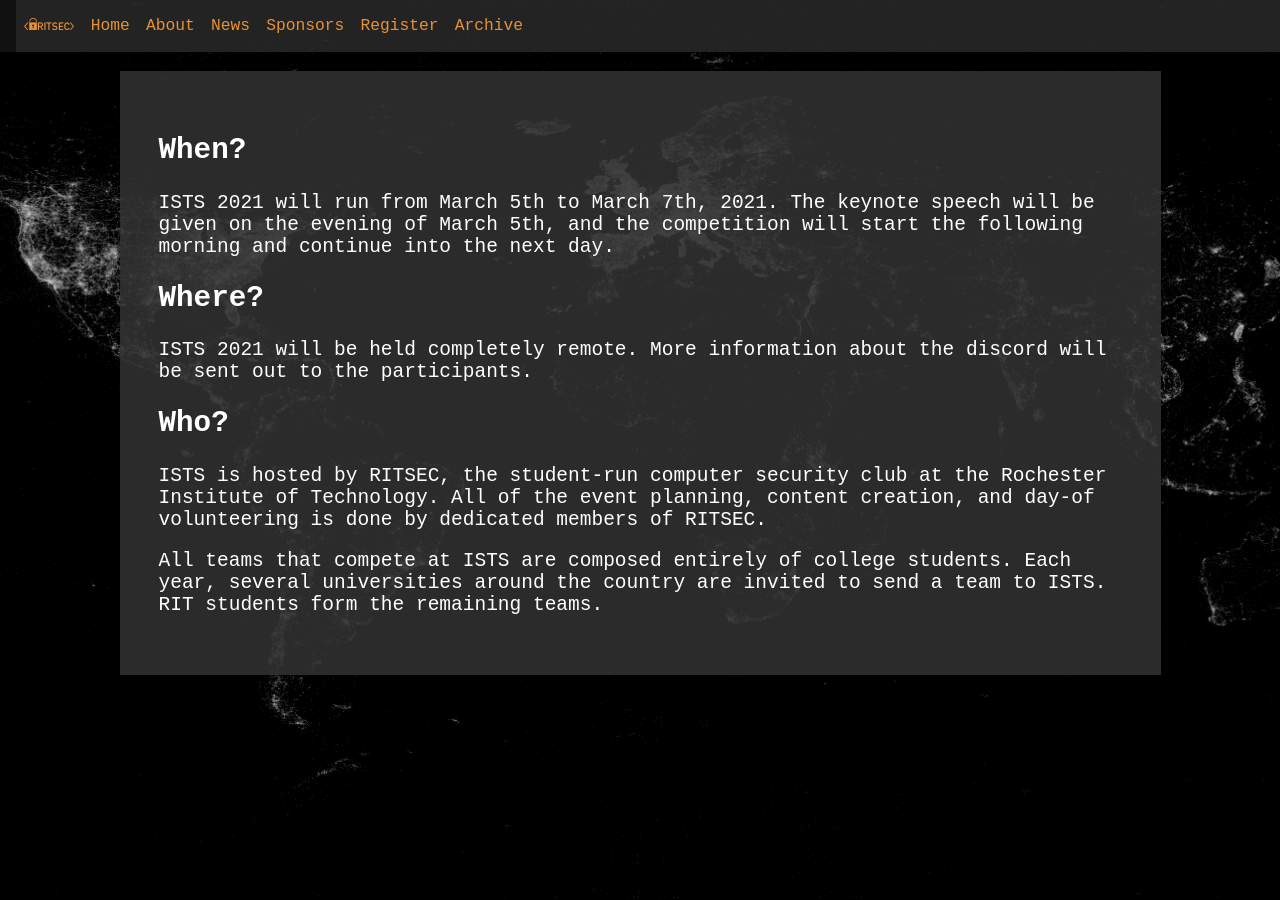
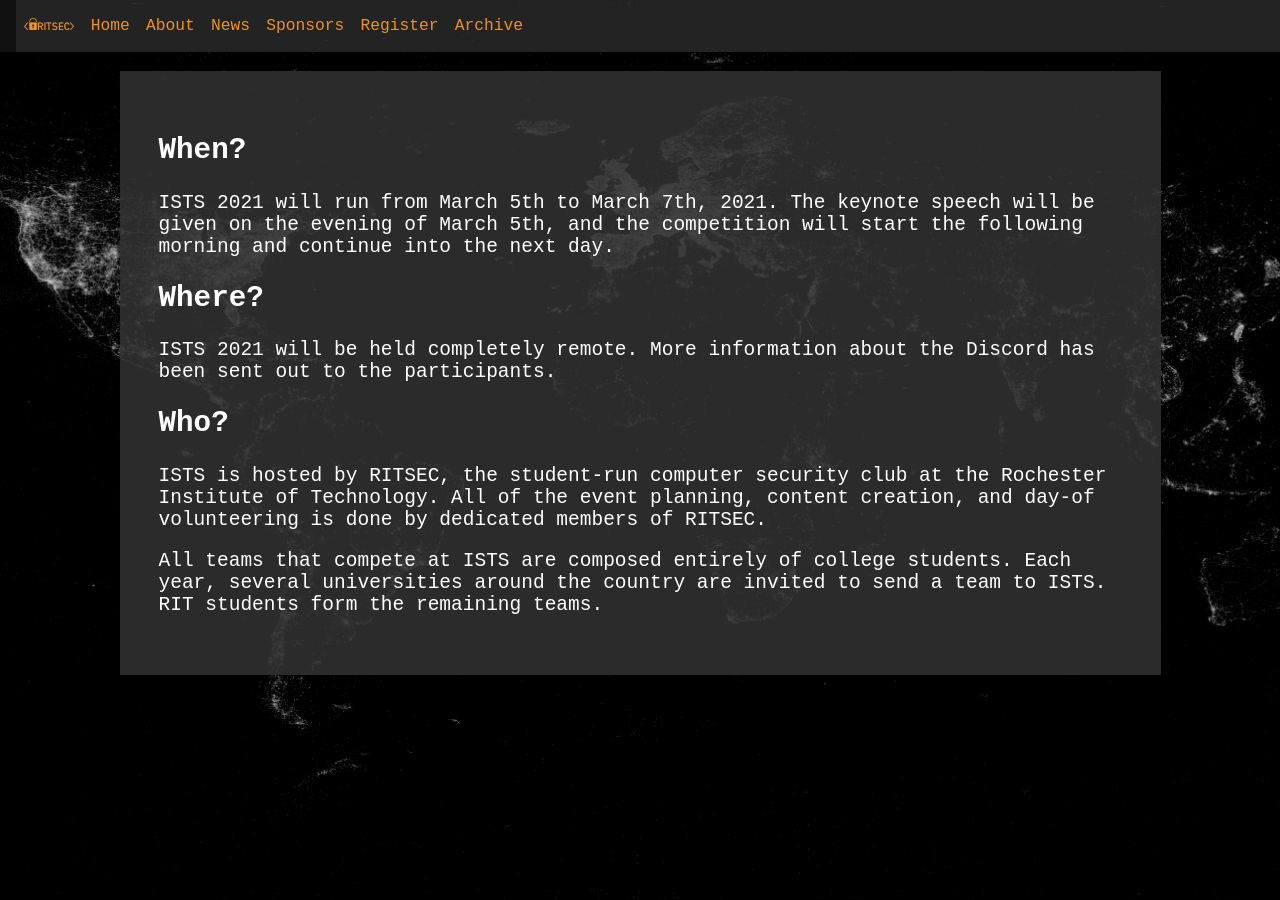
Before and after one commit to ritsec/ists-website-old, a Jekyll site: the page built from _pages/about.html, in a window 1280 px wide. Built offline with Jekyll 4.4.1, drawn with Linux system fonts in a browser that asks for light colours.

Commit message:
Fix Discord information

```diff
--- a/_pages/about.html
+++ b/_pages/about.html
@@ -12,8 +12,7 @@
   </p>
   <h1>Where?</h1>
   <p>
-    ISTS 2021 will be held completely remote. More information about the discord will be sent out to the participants.
-  </p>
+    ISTS 2021 will be held completely remote. More information about the Discord has been sent out to the participants.</p>
   <h1>Who?</h1>
   <p>
     ISTS is hosted by RITSEC, the student-run computer security club at the
```
